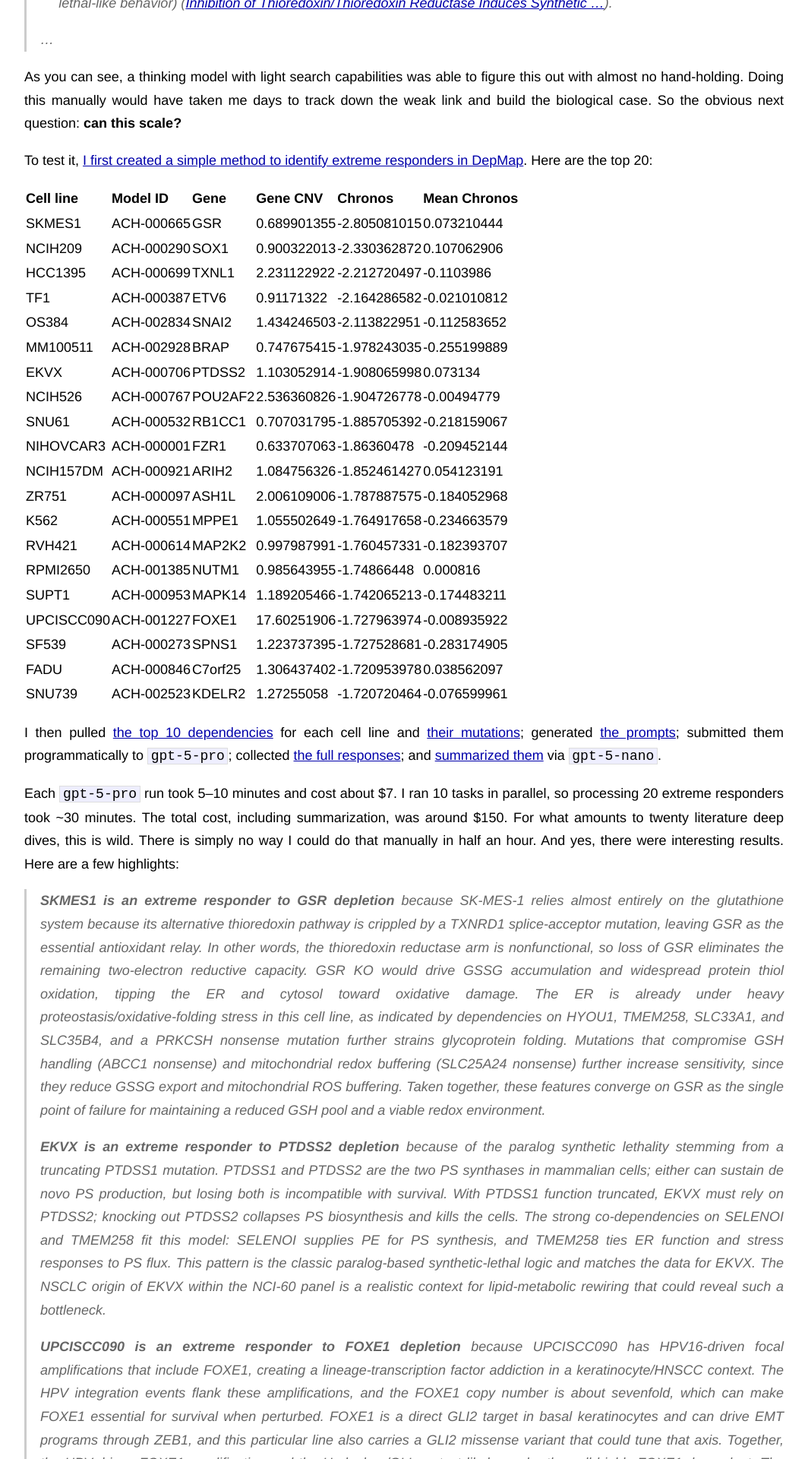
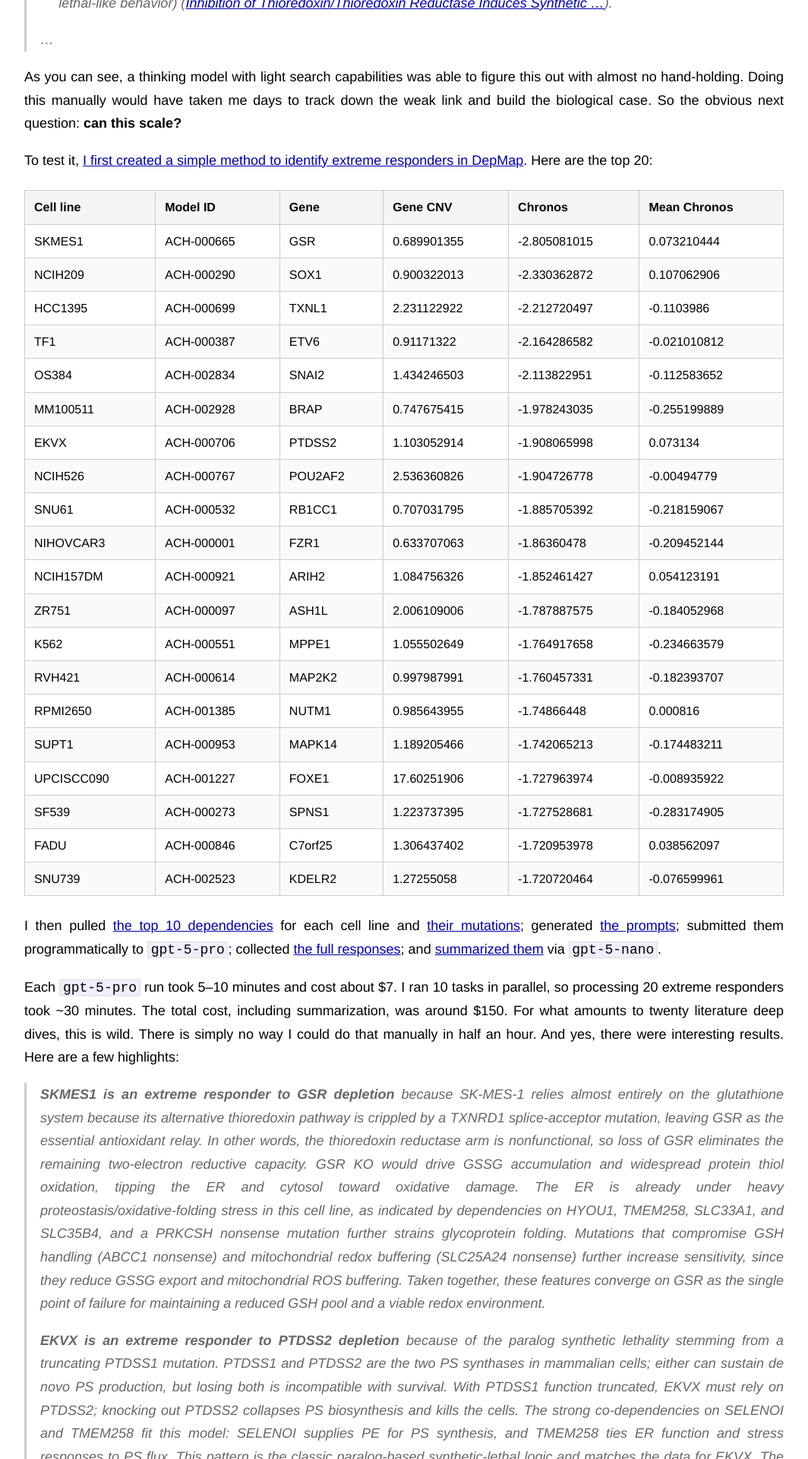
Before and after one commit to armish/ergosome, a Jekyll site: the page built from _posts/2025-12-08-vibe-researching-part-one-depmap-extreme-responder.markdown, in a window 1280 px wide. Shown: the part 3457-5377 px from the top of the page at 76% size, without its empty margins (108-1172 px from the left). Built offline with Jekyll 4.4.1, drawn with Linux system fonts in a browser that asks for light colours.

Commit message:
Add styling for tables

```diff
--- a/css/main.css
+++ b/css/main.css
@@ -237,3 +237,36 @@ div.quote {
 	border-left: 1px solid gray;
 	background-color: #eeeeee;
 }
+
+/*****************************************************************************/
+/*
+/* Tables
+/*
+/*****************************************************************************/
+
+.post table {
+  border-collapse: collapse;
+  width: 100%;
+  margin: 1.5em 0;
+  font-size: 16px;
+}
+
+.post th,
+.post td {
+  border: 1px solid #ccc;
+  padding: 0.5em 0.75em;
+  text-align: left;
+}
+
+.post th {
+  background-color: #f5f5f5;
+  font-weight: bold;
+}
+
+.post tr:nth-child(even) {
+  background-color: #fafafa;
+}
+
+.post tr:hover {
+  background-color: #f0f0f0;
+}
```
